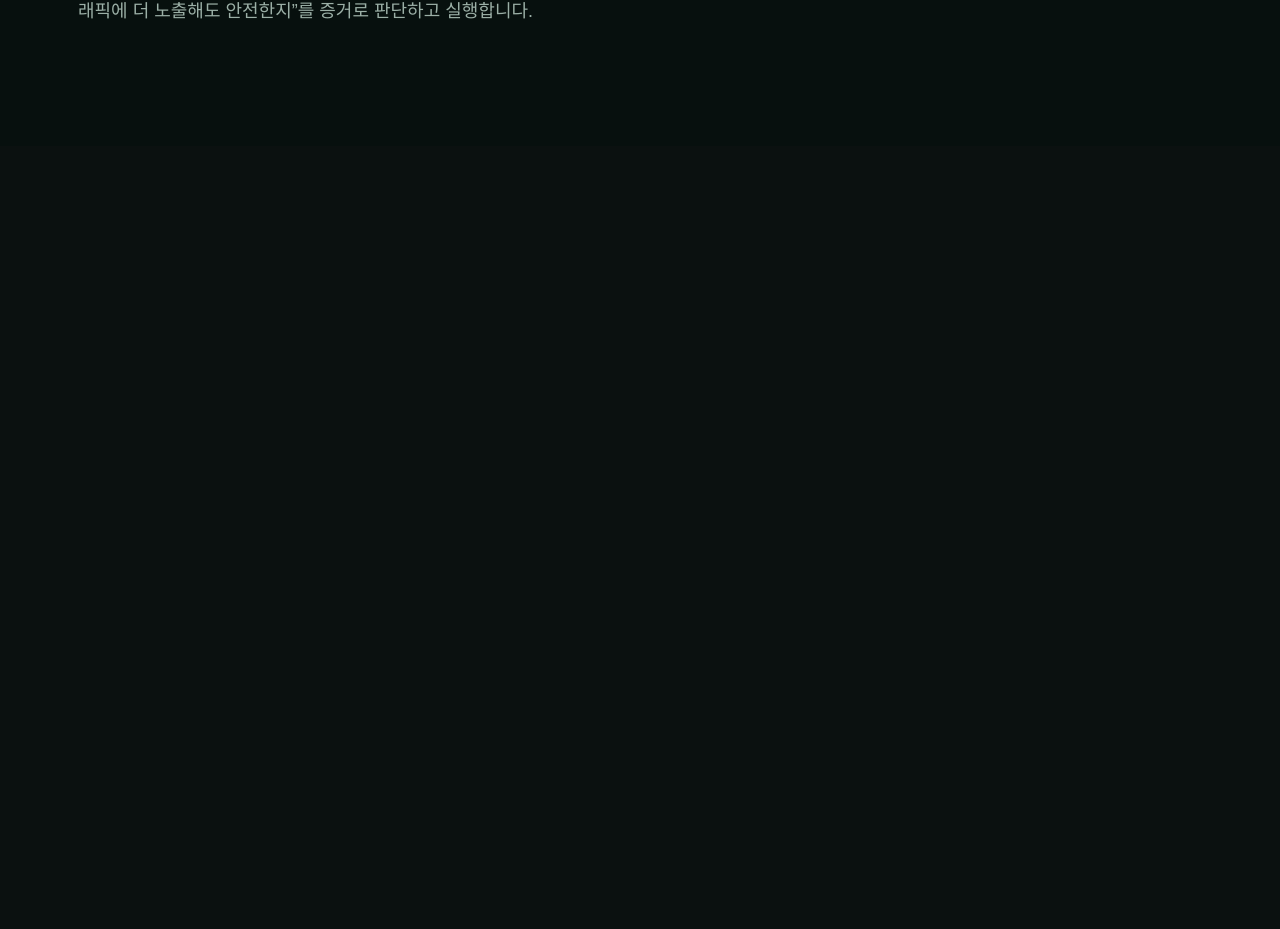
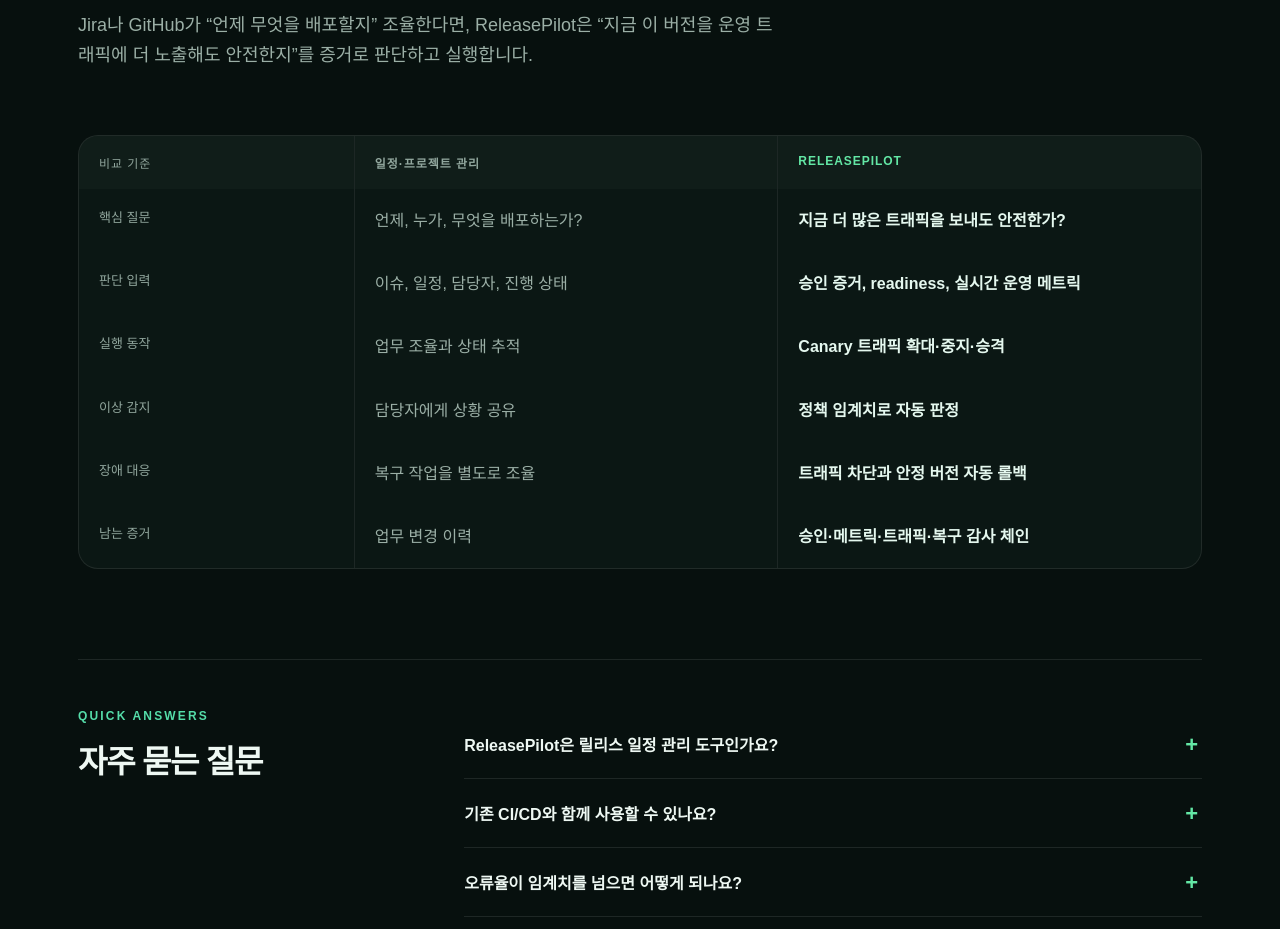
Before and after one commit to automaster5013/ReleasePilot, a Next.js app in the folder apps/web-console/: page /showcase in a window 1280 px wide. Shown: the part 1940-2869 px from the top of the page. Before the commit the page ends 2086 px from the top, so only its background shows below. Built offline with nearby package versions, Linux system fonts and the light colour scheme.

Commit message:
Clarify the showcase product distinction

```diff
--- a/apps/web-console/src/app/showcase/layout.tsx
+++ b/apps/web-console/src/app/showcase/layout.tsx
@@ -41,6 +41,16 @@
   featureList: ["배포 승인 검토", "점진적 Canary 트래픽 제어", "메트릭 기반 자동 롤백", "감사 가능한 릴리스 기록"],
 };
 
+const faqStructuredData = {
+  "@context": "https://schema.org",
+  "@type": "FAQPage",
+  mainEntity: [
+    { "@type": "Question", name: "ReleasePilot은 릴리스 일정 관리 도구인가요?", acceptedAnswer: { "@type": "Answer", text: "아닙니다. ReleasePilot은 승인 증거와 운영 메트릭을 바탕으로 Canary 트래픽을 제어하고 이상 시 자동 롤백하는 Progressive Delivery Control Plane입니다." } },
+    { "@type": "Question", name: "기존 CI/CD와 함께 사용할 수 있나요?", acceptedAnswer: { "@type": "Answer", text: "네. 기존 파이프라인이 만든 배포 후보를 받아 승인, 점진적 트래픽 전환, 메트릭 판정, 롤백과 감사 기록을 운영합니다." } },
+    { "@type": "Question", name: "오류율이 임계치를 넘으면 어떻게 되나요?", acceptedAnswer: { "@type": "Answer", text: "ReleasePilot은 신규 버전으로 향하는 트래픽을 차단하고 안정 버전으로 복구하며 판단 근거와 조치 이력을 남깁니다." } },
+  ],
+};
+
 export default function ShowcaseLayout({ children }: Readonly<{ children: ReactNode }>) {
   return (
     <>
@@ -48,6 +58,10 @@
         type="application/ld+json"
         dangerouslySetInnerHTML={{ __html: JSON.stringify(structuredData).replace(/</g, "\\u003c") }}
       />
+      <script
+        type="application/ld+json"
+        dangerouslySetInnerHTML={{ __html: JSON.stringify(faqStructuredData).replace(/</g, "\\u003c") }}
+      />
       {children}
     </>
   );
--- a/apps/web-console/src/app/showcase/page.tsx
+++ b/apps/web-console/src/app/showcase/page.tsx
@@ -127,6 +127,27 @@
         <p className={styles.eyebrow}>WHY RELEASEPILOT</p>
         <h2 id="difference-title">일정 관리가 끝나는 곳에서<br />ReleasePilot의 일이 시작됩니다.</h2>
         <p>Jira나 GitHub가 “언제 무엇을 배포할지” 조율한다면, ReleasePilot은 “지금 이 버전을 운영 트래픽에 더 노출해도 안전한지”를 증거로 판단하고 실행합니다.</p>
+
+        <div className={styles.comparison} role="table" aria-label="릴리스 일정 관리 도구와 ReleasePilot 비교">
+          <div className={styles.comparisonHead} role="row"><span role="columnheader">비교 기준</span><strong role="columnheader">일정·프로젝트 관리</strong><strong role="columnheader">ReleasePilot</strong></div>
+          {[
+            ["핵심 질문", "언제, 누가, 무엇을 배포하는가?", "지금 더 많은 트래픽을 보내도 안전한가?"],
+            ["판단 입력", "이슈, 일정, 담당자, 진행 상태", "승인 증거, readiness, 실시간 운영 메트릭"],
+            ["실행 동작", "업무 조율과 상태 추적", "Canary 트래픽 확대·중지·승격"],
+            ["이상 감지", "담당자에게 상황 공유", "정책 임계치로 자동 판정"],
+            ["장애 대응", "복구 작업을 별도로 조율", "트래픽 차단과 안정 버전 자동 롤백"],
+            ["남는 증거", "업무 변경 이력", "승인·메트릭·트래픽·복구 감사 체인"],
+          ].map(([label, coordination, releasePilot]) => <div className={styles.comparisonRow} role="row" key={label}><span role="rowheader">{label}</span><span role="cell">{coordination}</span><strong role="cell">{releasePilot}</strong></div>)}
+        </div>
+
+        <div className={styles.faq} aria-labelledby="faq-title">
+          <div><p className={styles.eyebrow}>QUICK ANSWERS</p><h3 id="faq-title">자주 묻는 질문</h3></div>
+          <div>
+            <details><summary>ReleasePilot은 릴리스 일정 관리 도구인가요?</summary><p>아닙니다. ReleasePilot은 승인 증거와 운영 메트릭을 바탕으로 Canary 트래픽을 제어하고 이상 시 자동 롤백하는 Progressive Delivery Control Plane입니다.</p></details>
+            <details><summary>기존 CI/CD와 함께 사용할 수 있나요?</summary><p>네. 기존 파이프라인이 만든 배포 후보를 받아 승인, 점진적 트래픽 전환, 메트릭 판정, 롤백과 감사 기록을 운영합니다.</p></details>
+            <details><summary>오류율이 임계치를 넘으면 어떻게 되나요?</summary><p>신규 버전으로 향하는 트래픽을 차단하고 안정 버전으로 복구하며, 판단 근거와 조치 이력을 남깁니다.</p></details>
+          </div>
+        </div>
       </section>
     </main>
   );
```
Also changed, not shown: apps/web-console/src/app/showcase/showcase.module.css, 1 other file (tests, documents, lock files or other folders).
